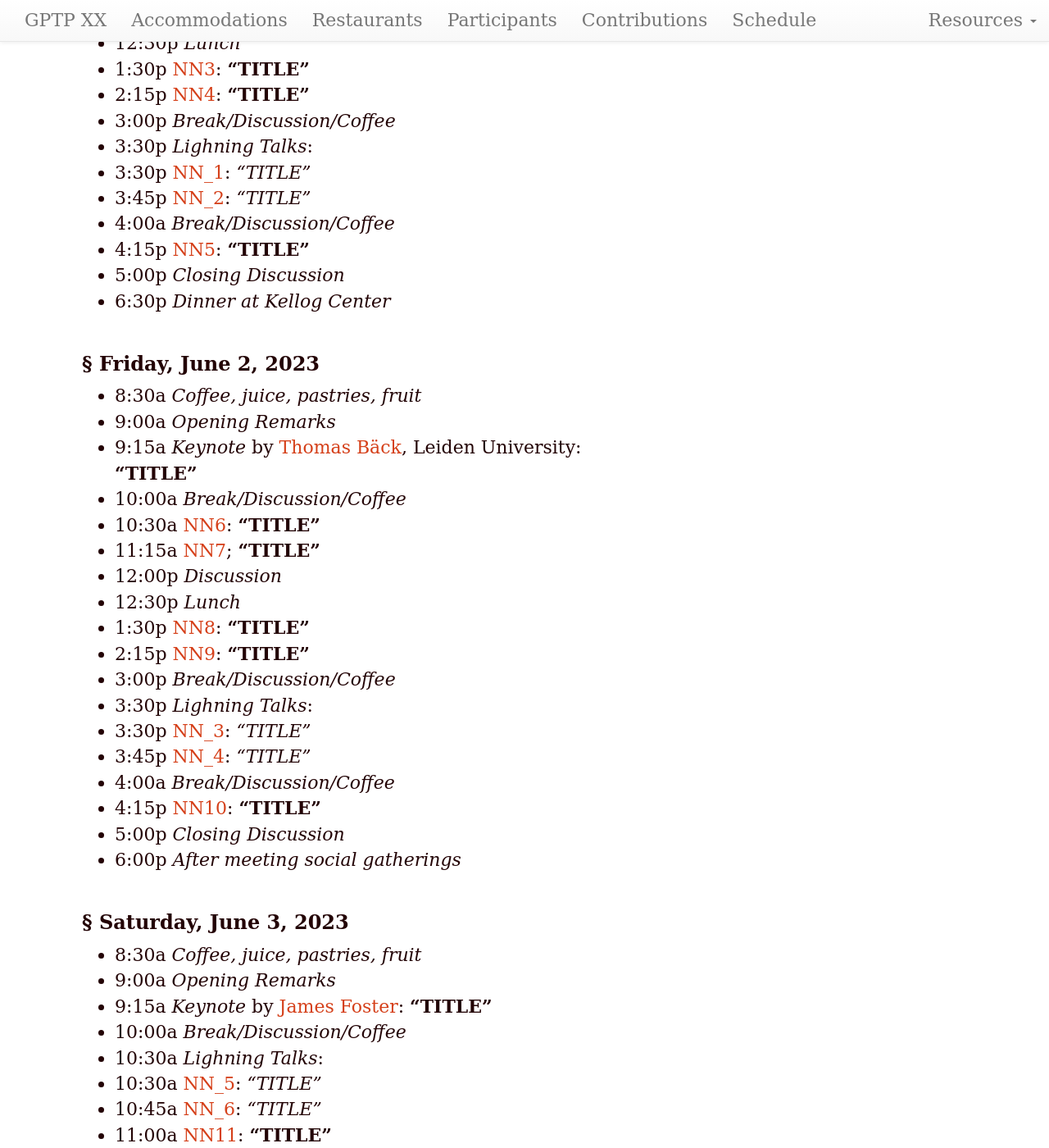
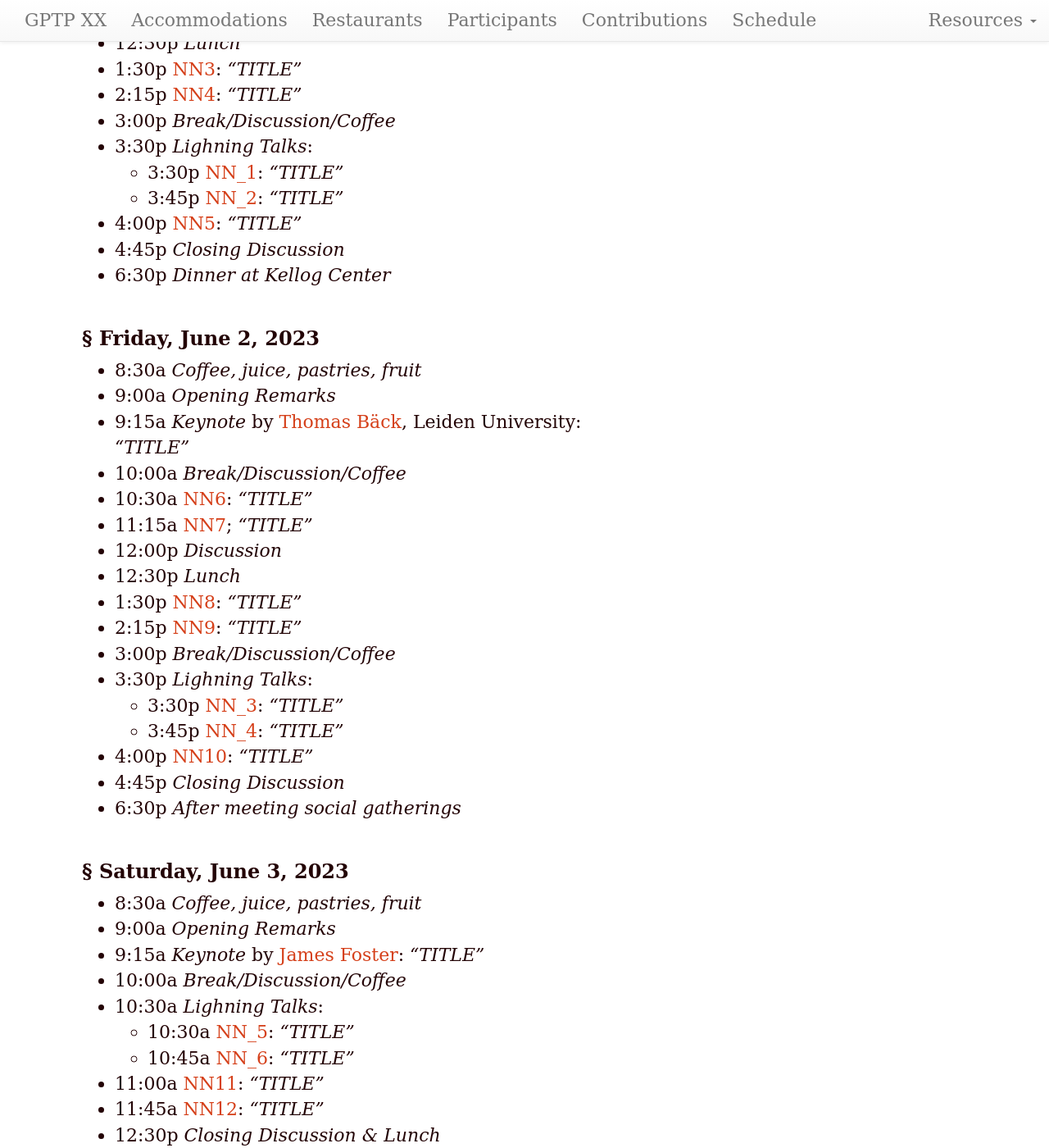
Before and after one commit to GPTP-workshop/gptp-workshop.github.io, a Jekyll site: the page built from schedule.md, in a window 1280 px wide and 1400 px high, scrolled down 689 px. Shown: the whole window at 82% size. Built offline with Jekyll 4.4.1, drawn with Linux system fonts in a browser that asks for light colours; our own code applies the rules of GitHub Pages for plain Markdown files.

Commit message:
Update schedule.md

```diff
--- a/schedule.md
+++ b/schedule.md
@@ -13,26 +13,25 @@ GPTP-2023 will be held at Michigan State University, in [Kellogg Hotel & Convent
 - 8:30a _Coffee, juice, pastries, fruit_
 - 9:00a _Opening Remarks_
 - 9:15a _Keynote_ by [Oana Carja](https://cbd.cmu.edu/people/carja.html), Carnegie Mellon University:
-**"TITLE"**
+_"TITLE"_
 - 10:00a _Break/Discussion/Coffee_
 - 10:30a [NN1](https://xxx):
-**"TITLE"**
+_"TITLE"_
 - 11:15a [NN2](https://xxx):
-**"TITLE"**
+_"TITLE"_
 - 12:00p _Discussion_
 - 12:30p _Lunch_
 - 1:30p [NN3](http://xxx):
-**"TITLE"**
+_"TITLE"_
 - 2:15p [NN4](http://xxx):
-**"TITLE"**
+_"TITLE"_
 - 3:00p _Break/Discussion/Coffee_
 - 3:30p _Lighning Talks_:
-- 3:30p [NN_1](https://xxx): *"TITLE"*
-- 3:45p [NN_2](https://xxx): *"TITLE"*
-- 4:00a _Break/Discussion/Coffee_
-- 4:15p [NN5](http://xxx):
-**"TITLE"**
-- 5:00p _Closing Discussion_
+  - 3:30p [NN_1](https://xxx): *"TITLE"*
+  - 3:45p [NN_2](https://xxx): *"TITLE"*
+- 4:00p [NN5](http://xxx):
+_"TITLE"_
+- 4:45p _Closing Discussion_
 - 6:30p _Dinner at Kellog Center_
 
 
@@ -41,27 +40,26 @@ GPTP-2023 will be held at Michigan State University, in [Kellogg Hotel & Convent
 - 8:30a _Coffee, juice, pastries, fruit_
 - 9:00a _Opening Remarks_
 - 9:15a _Keynote_ by [Thomas Bäck](https://xxx), Leiden University:
-**"TITLE"**
+_"TITLE"_
 - 10:00a _Break/Discussion/Coffee_
 - 10:30a [NN6](https://xxx):
-**"TITLE"**
+_"TITLE"_
 - 11:15a [NN7](https://xxx);
-**"TITLE"**
+_"TITLE"_
 - 12:00p _Discussion_
 - 12:30p _Lunch_
 -  1:30p [NN8](http://xxx):
-**"TITLE"**
+_"TITLE"_
 - 2:15p [NN9](http://xxx):
-**"TITLE"**
+_"TITLE"_
 - 3:00p _Break/Discussion/Coffee_
 - 3:30p _Lighning Talks_:
-- 3:30p [NN_3](https://xxx): *"TITLE"*
-- 3:45p [NN_4](https://xxx): *"TITLE"*
-- 4:00a _Break/Discussion/Coffee_
-- 4:15p [NN10](http://xxx):
-**"TITLE"**
-- 5:00p _Closing Discussion_
-- 6:00p _After meeting social gatherings_
+  - 3:30p [NN_3](https://xxx): *"TITLE"*
+  - 3:45p [NN_4](https://xxx): *"TITLE"*
+- 4:00p [NN10](http://xxx):
+_"TITLE"_
+- 4:45p _Closing Discussion_
+- 6:30p _After meeting social gatherings_
 
 
 
@@ -69,15 +67,15 @@ GPTP-2023 will be held at Michigan State University, in [Kellogg Hotel & Convent
 - 8:30a _Coffee, juice, pastries, fruit_
 - 9:00a _Opening Remarks_
 - 9:15a _Keynote_ by [James Foster](https://xxx):
-**"TITLE"**
+_"TITLE"_
 - 10:00a _Break/Discussion/Coffee_
 - 10:30a _Lighning Talks_:
-- 10:30a [NN_5](https://xxx): *"TITLE"*
-- 10:45a [NN_6](https://xxx): *"TITLE"*
+  - 10:30a [NN_5](https://xxx): *"TITLE"*
+  - 10:45a [NN_6](https://xxx): *"TITLE"*
 - 11:00a [NN11](https://xxx):
-**"TITLE"**
+_"TITLE"_
 - 11:45a [NN12](https://xxx):
-**"TITLE"**
+_"TITLE"_
 -  12:30p _Closing Discussion & Lunch_
 -  13:30p _End of the Workshop_
 
```
